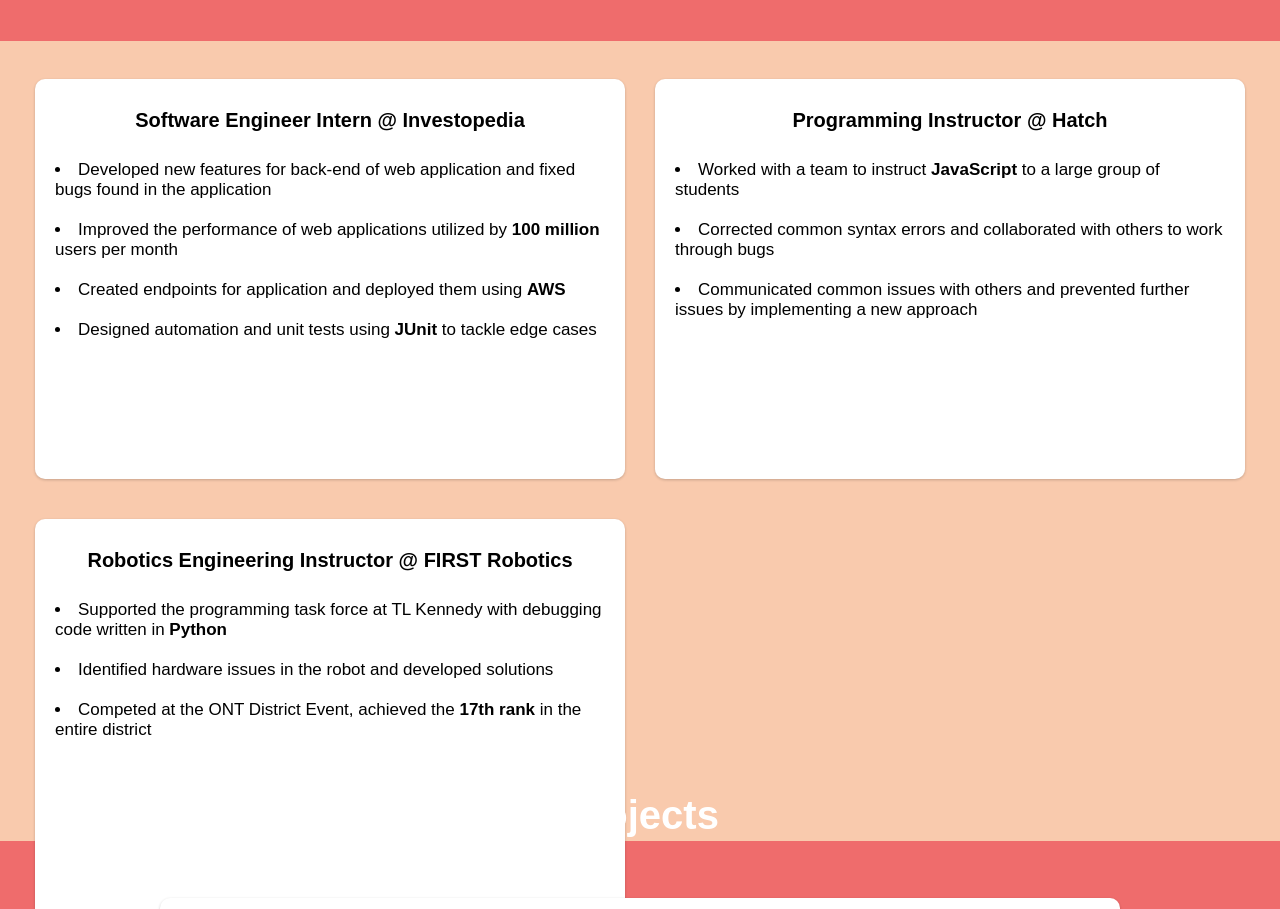
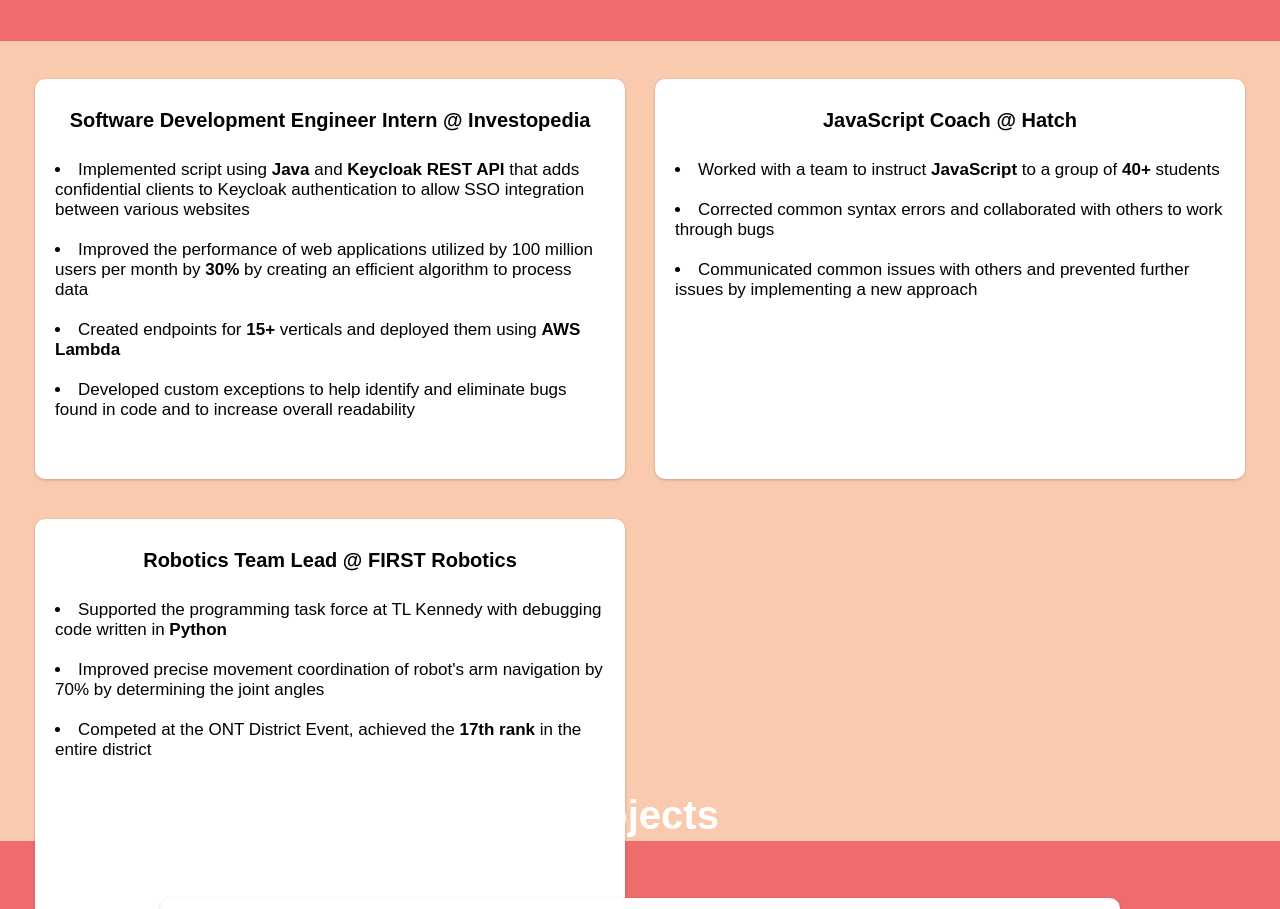
Before and after one commit to amuleeks/amuleek-website, a React (Create React App) app: page / in a window 1280 px wide. Shown: the part 1559-2468 px from the top of the page. Built offline with nearby package versions, Linux system fonts and the light colour scheme; a web font is replaced by a local one.

Commit message:
updated experience section to have more precise job desc

```diff
--- a/src/components/Experience/index.js
+++ b/src/components/Experience/index.js
@@ -16,23 +16,23 @@
             <ExperienceH1>Experience</ExperienceH1>
                 <ExperienceWrapper>
                     <ExperienceCard>
-                        <ExperienceH2>Software Engineer Intern @ Investopedia</ExperienceH2>
+                        <ExperienceH2>Software Development Engineer Intern @ Investopedia</ExperienceH2>
                         <br></br>
                         <ExperienceP>
-                            <li>Developed new features for back-end of web application and fixed bugs found in the application</li>
+                            <li>Implemented script using <b>Java</b> and <b>Keycloak REST API</b> that adds confidential clients to Keycloak authentication to allow SSO integration between various websites </li>
                             <br></br>
-                            <li>Improved the performance of web applications utilized by <b>100 million</b> users per month </li>
+                            <li>Improved the performance of web applications utilized by 100 million users per month by <b>30%</b> by creating an efficient algorithm to process data </li>
                             <br></br>
-                            <li>Created endpoints for application and deployed them using <b>AWS</b></li>
+                            <li>Created endpoints for <b>15+</b> verticals and deployed them using <b>AWS Lambda</b></li>
                             <br></br>
-                            <li>Designed automation and unit tests using <b>JUnit</b> to tackle edge cases </li>
+                            <li> Developed custom exceptions to help identify and eliminate bugs found in code and to increase overall readability  </li>
                         </ExperienceP>
                     </ExperienceCard>
                     <ExperienceCard>
-                        <ExperienceH2>Programming Instructor @ Hatch</ExperienceH2>
+                        <ExperienceH2>JavaScript Coach @ Hatch</ExperienceH2>
                         <br></br>
                         <ExperienceP>
-                            <li>Worked with a team to instruct <b>JavaScript</b> to a large group of students</li>
+                            <li>Worked with a team to instruct <b>JavaScript</b> to a group of <b>40+</b> students</li>
                             <br></br>
                             <li>Corrected common syntax errors and collaborated with others to work through bugs</li>
                             <br></br>
@@ -40,12 +40,12 @@
                         </ExperienceP>
                     </ExperienceCard>
                     <ExperienceCard>
-                        <ExperienceH2>Robotics Engineering Instructor @ FIRST Robotics</ExperienceH2>
+                        <ExperienceH2>Robotics Team Lead @ FIRST Robotics</ExperienceH2>
                         <br></br>
                         <ExperienceP>
                            <li>Supported the programming task force at TL Kennedy with debugging code written in <b>Python</b></li>
                            <br></br>
-                           <li>Identified hardware issues in the robot and developed solutions</li>
+                           <li>Improved precise movement coordination of robot's arm navigation by 70% by determining the joint angles</li>
                            <br></br>
                            <li>Competed at the ONT District Event, achieved the <b>17th rank</b> in the entire district</li>
                         </ExperienceP>
```
